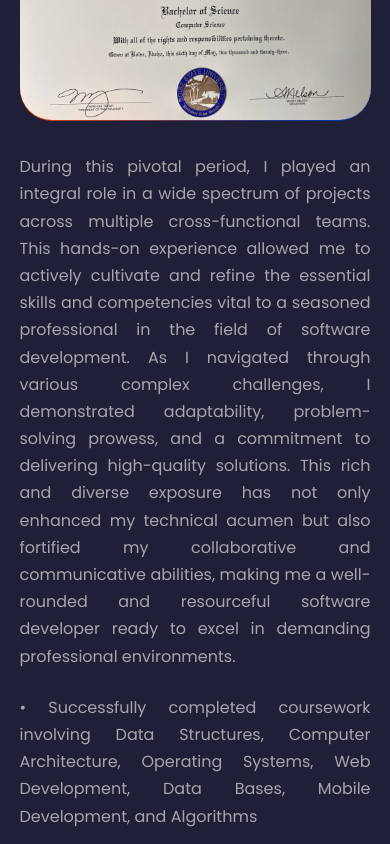
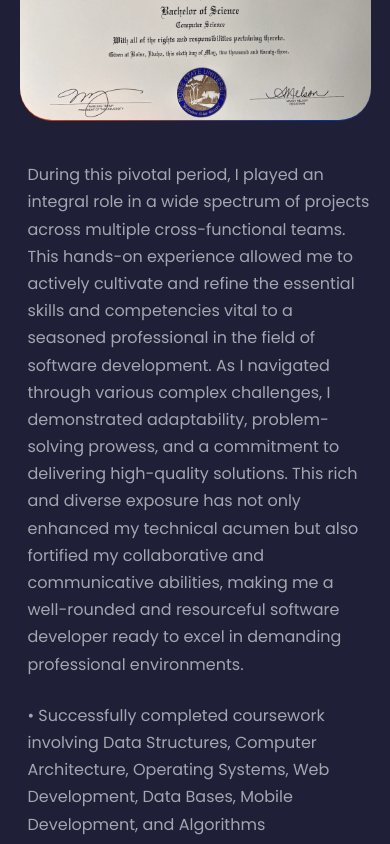
Before and after one commit to ParkerBalbach/online_resume, a React (Create React App) app: page / in a window 390 px wide. Shown: the part 2800-3644 px from the top of the page. Built offline with nearby package versions, Linux system fonts and the light colour scheme.

Commit message:
Finished phone media queries

```diff
--- a/src/components/education/education.css
+++ b/src/components/education/education.css
@@ -71,6 +71,27 @@
 
 /* Phone Media Queries */
 @media screen and (max-width: 600px) {
+    .education__container {
+        width: 90%;
+        margin: 0 auto 3rem;
+    }
+
+    .education__content {
+        text-align: left;
+    }
+
+    .education__content p {
+        margin: 1.5rem 0;
+        text-indent: 0;
+        padding-left: 0.5em;
+        position: relative;
+    }
+
+    .education__content p::before {
+        position: absolute;
+        left: 0;
+        margin-left: -0.5em;
+    }
 }
 
 /* Galaxy S8+ media query */
```
